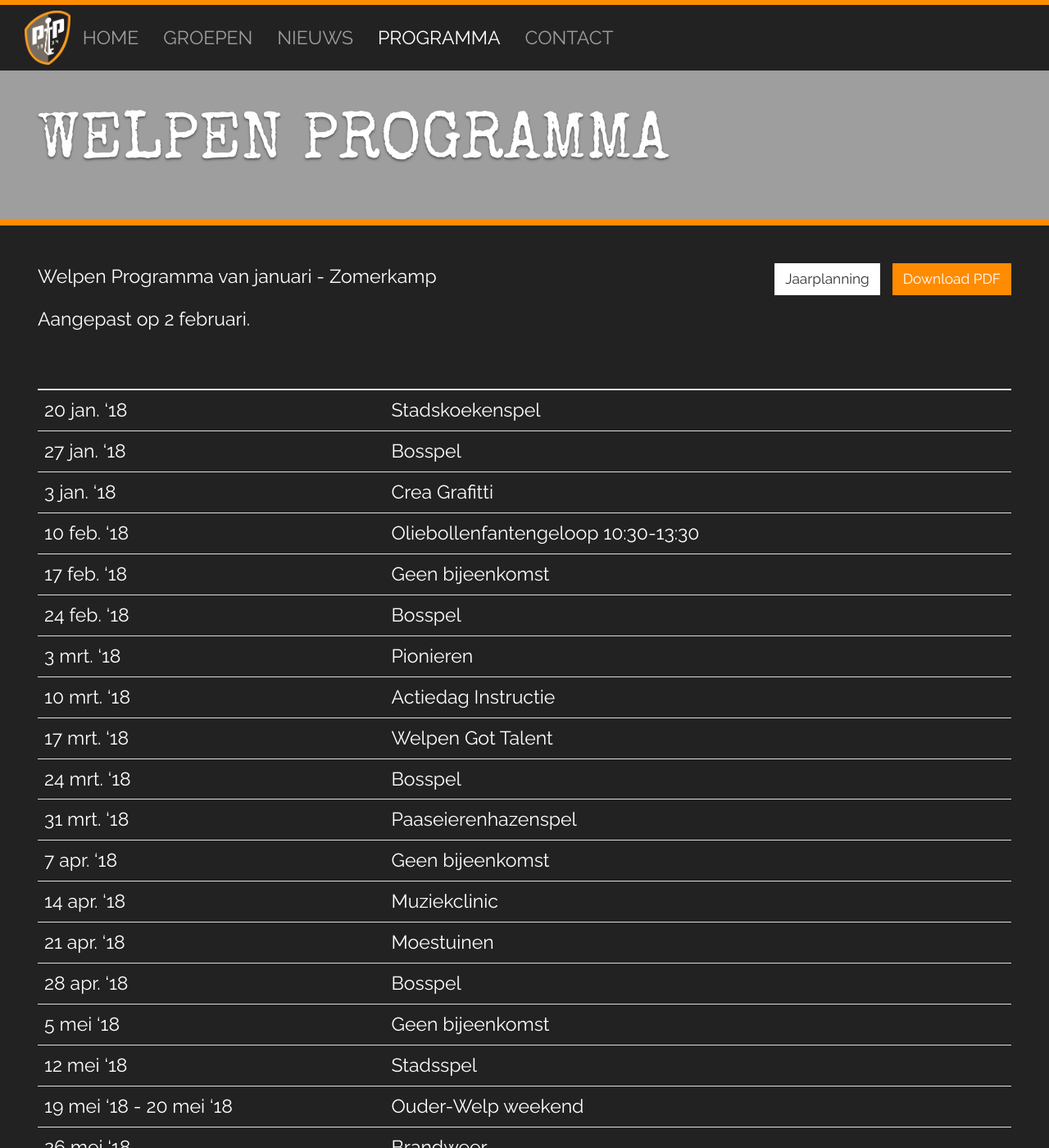
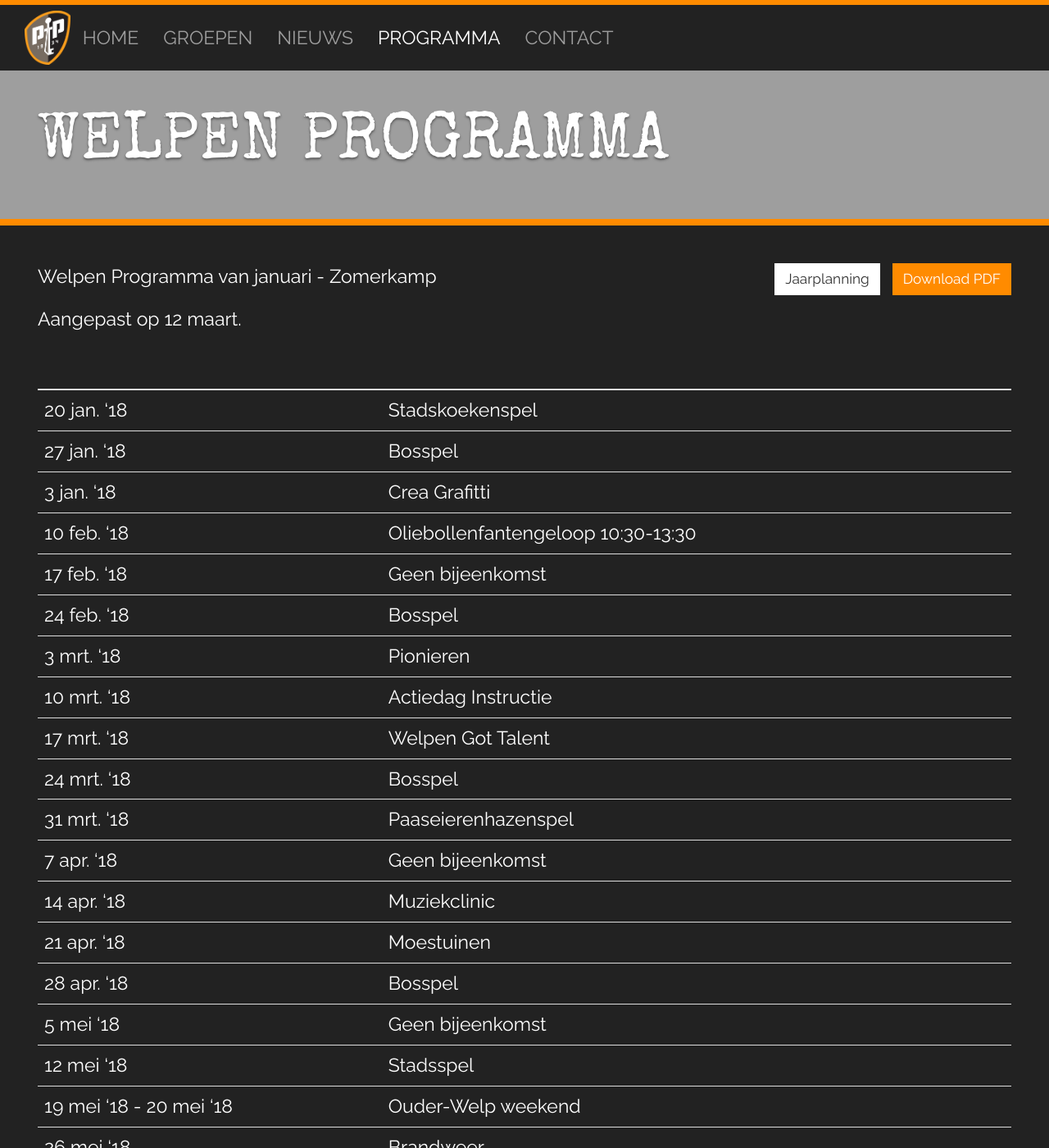
Before and after one commit to nognooitmeegemaakt/website, a Jekyll site: the page built from _agenda/welpen.md, in a window 1280 px wide and 1400 px high. Shown: the whole window at 82% size. Built offline with Jekyll 4.4.1, drawn with Linux system fonts in a browser that asks for light colours; some web fonts are replaced; some of the changed text lies outside the part shown.

Commit message:
Update welpen.md Agenda through CMS
By Sander Laarhoven (141.101.104.97)

```diff
--- a/_agenda/welpen.md
+++ b/_agenda/welpen.md
@@ -8,7 +8,7 @@
 
 Welpen Programma van januari - Zomerkamp
 
-Aangepast op 2 februari.
+Aangepast op 12 maart.
 
 | | |
 |---|---|
@@ -33,7 +33,7 @@
 | 26 mei '18 | Brandweer |
 | 2 jun. '18 | Bosspel |
 | 9 jun. '18 | Waterspelen |
-| 16 jun. '18 | Timmeren, zagen, schroeven (Tienerdag |
+| 16 jun. '18 | Timmeren, zagen, schroeven (Tienerdag) |
 | 23 jun. '18 | Apenkooien |
 | 30 jun. '18 | Voorbereiden Zomerkamp |
 | 8 jul. '18 - 14 jul. '18 | Zomerkamp |
```
